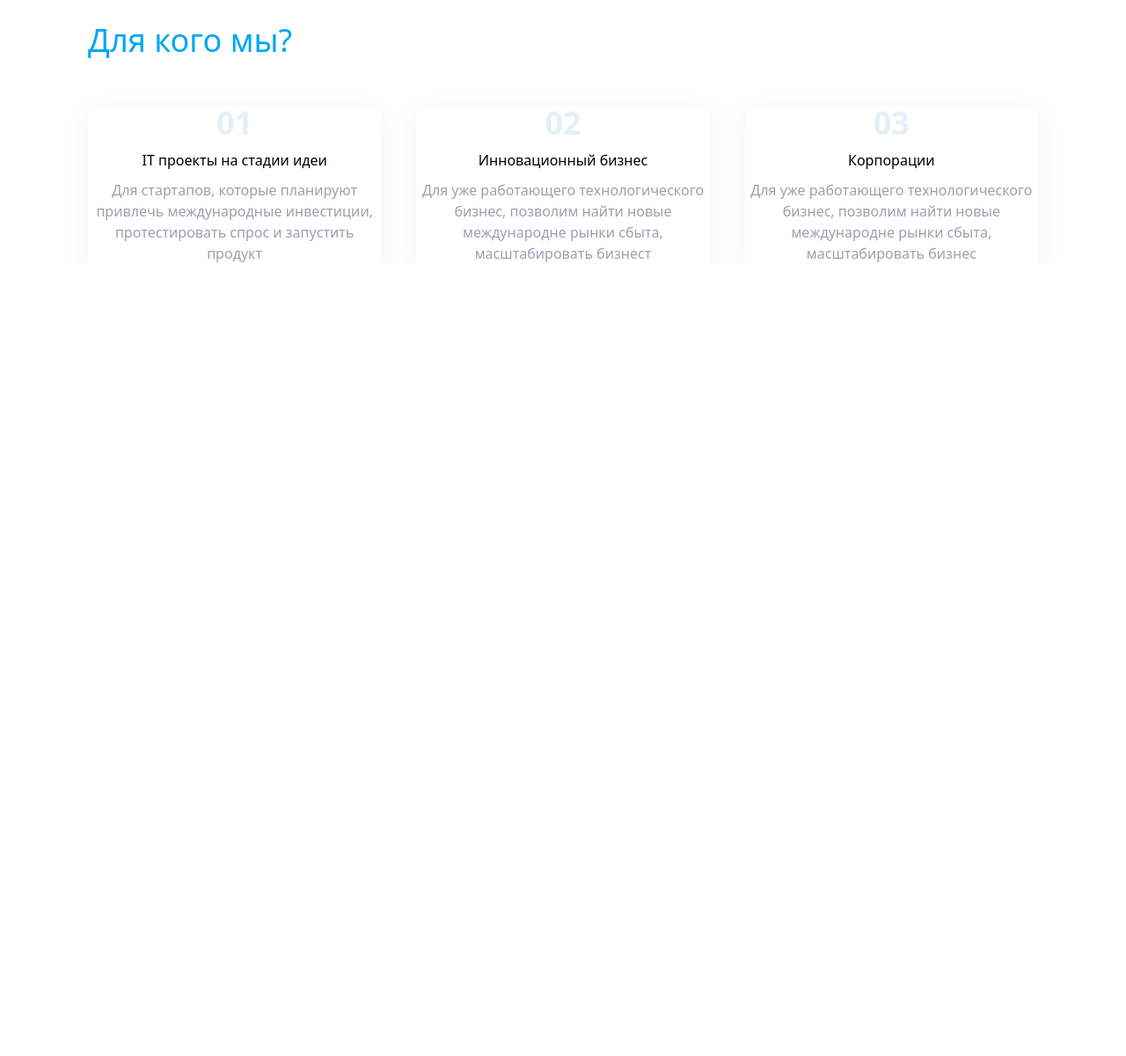
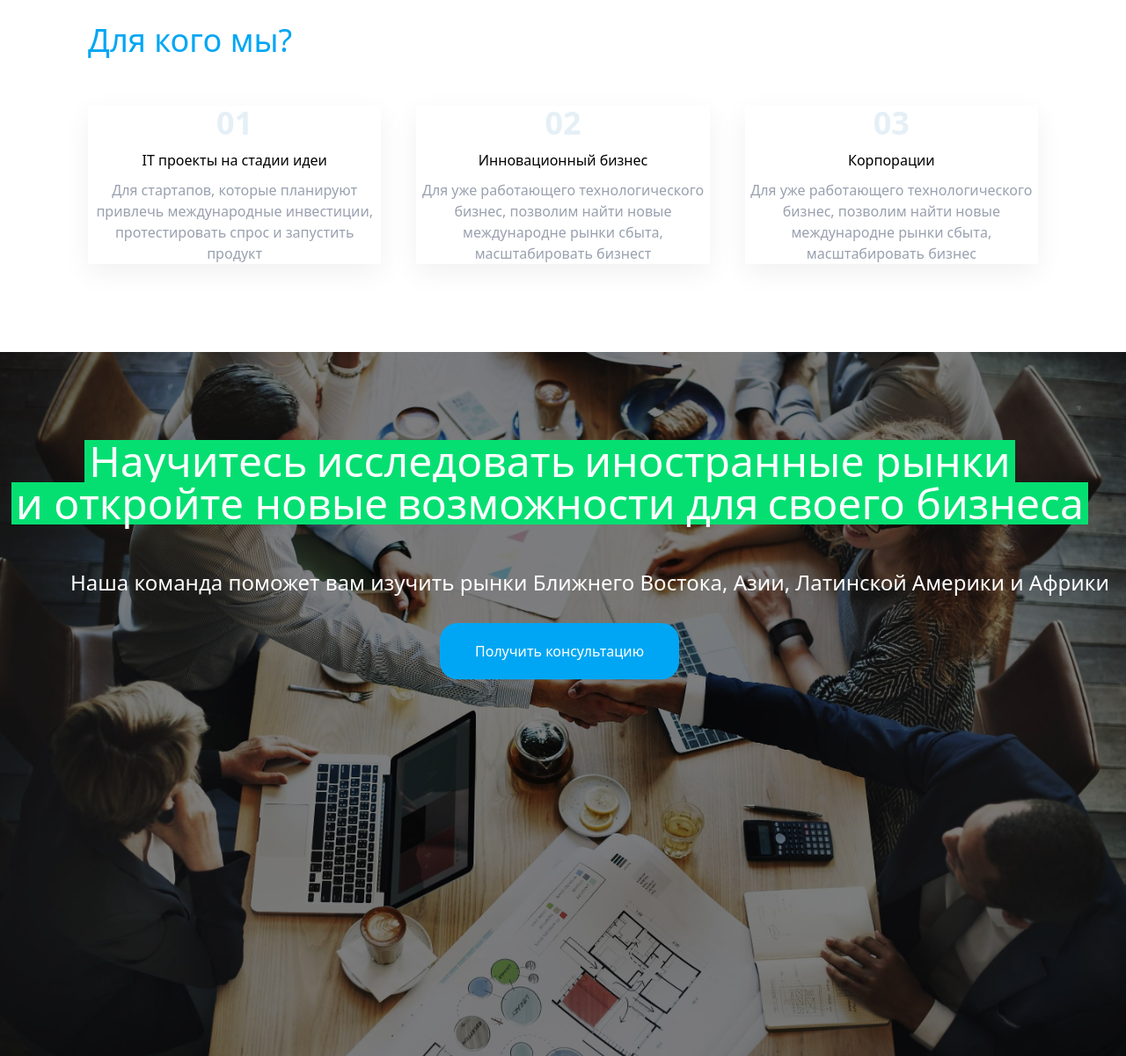
Before and after one commit to Sunat-Ibodov/It--, a website: page src/index.html in a window 1280 px wide. Shown: the part 1884-3084 px from the top of the page at 88% size. Before the commit the page ends 2184 px from the top, so only its background shows below. Drawn offline with Linux system fonts and the light colour scheme.

Commit message:
fivth commit

```diff
--- a/src/index.html
+++ b/src/index.html
@@ -76,9 +76,12 @@
         </div>
     </div>
     <div>
-        <h1 class="text-sky-500 text-center mt-[20px] lg:text-4xl lg:mt-[60px] lg:text-start lg:px-[100px] lg:mb-[30px]">Для кого мы?</h1>
+        <h1
+            class="text-sky-500 text-center mt-[20px] lg:text-4xl lg:mt-[60px] lg:text-start lg:px-[100px] lg:mb-[30px]">
+            Для кого мы?</h1>
         <br>
-        <div class="grid grid-rows-3 md:grid-rows-2 md:grid-cols-2 lg:grid-cols-3 lg:grid-rows-1 px-[60px] gap-[20px] lg:px-[100px] lg:gap-[40px]">
+        <div
+            class="grid grid-rows-3 md:grid-rows-2 md:grid-cols-2 lg:grid-cols-3 lg:grid-rows-1 px-[60px] gap-[20px] lg:px-[100px] lg:gap-[40px]">
             <div class="shadow-[0_10px_30px_rgba(0,0,0,0.06)] flex flex-col gap-[10px] ">
                 <h1 class="text-sky-700/10 text-4xl text-center font-bold">01</h1>
                 <p class="tetx-[20px]  text-center">IT проекты на стадии идеи</p>
@@ -100,6 +103,24 @@
             </div>
         </div>
     </div>
+    <div style="background-image: url(./images/image2.jpg);"
+        class=" w-[100%] h-[100vh] h-screen w-full bg-cover bg-center bg-no-repeat mt-[40px] md:mt-[80px] lg:mt-[100px]">
+        <div class="bg-black/50 w-[100%] h-[100vh] ">
+            <div
+                class="flex flex-col items-center pt-[80px] md:pt-[100px] lg:pt-[100px] lg:flex-wrap lg:w-[1250px] lg:flex-row lg:justify-center lg:mb-[50px]">
+                <h1 class="text-white bg-green-400 text-3xl md:text-4xl lg:text-5xl px-[5px]">Научитесь</h1>
+                <h1 class="text-white bg-green-400 text-3xl md:text-4xl lg:text-5xl px-[5px]">исследовать</h1>
+                <h1 class="text-white bg-green-400 text-3xl md:text-4xl lg:text-5xl px-[5px]">иностранные рынки</h1>
+                <h1 class="text-white bg-green-400 text-3xl md:text-4xl lg:text-5xl px-[5px]">и откройте новые</h1>
+                <h1 class="text-white bg-green-400 text-3xl md:text-4xl lg:text-5xl px-[5px]">возможности для</h1>
+                <h1 class="text-white bg-green-400 text-3xl md:text-4xl lg:text-5xl px-[5px]">своего бизнеса</h1>
+            </div>
+            <p class="text-white text-center mt-[20px] md:w-[400px] md:ml-[170px] lg:inline lg:ml-[80px] lg:text-2xl ">Наша команда поможет вам изучить рынки Ближнего Востока, Азии, Латинской Америки и
+                Африки</p>
+                <button
+                    class="text-white  outline-0 bg-sky-500 py-[20px] px-[40px] rounded-[20px] mt-[10px] md:mt-[30px] ml-[70px] mt-[20px] md:ml-[250px] lg:ml-[500px]">
+                    Получить консультацию</button>
+        </div>
 </body>
 
 </html>
```
Also changed, not shown: src/images/image2.jpg (added), src/output.css.
